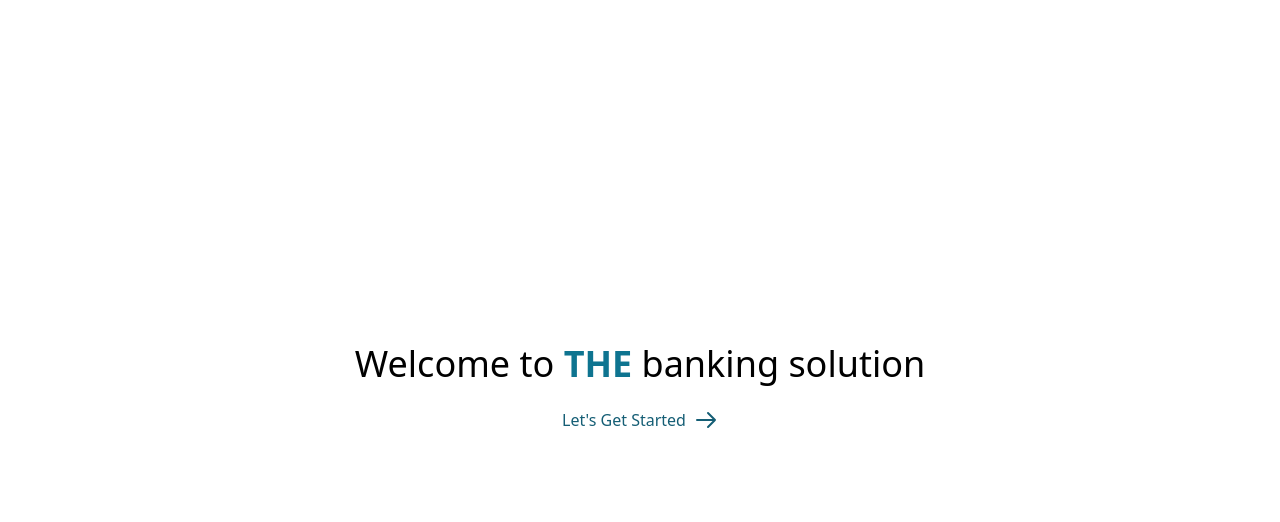
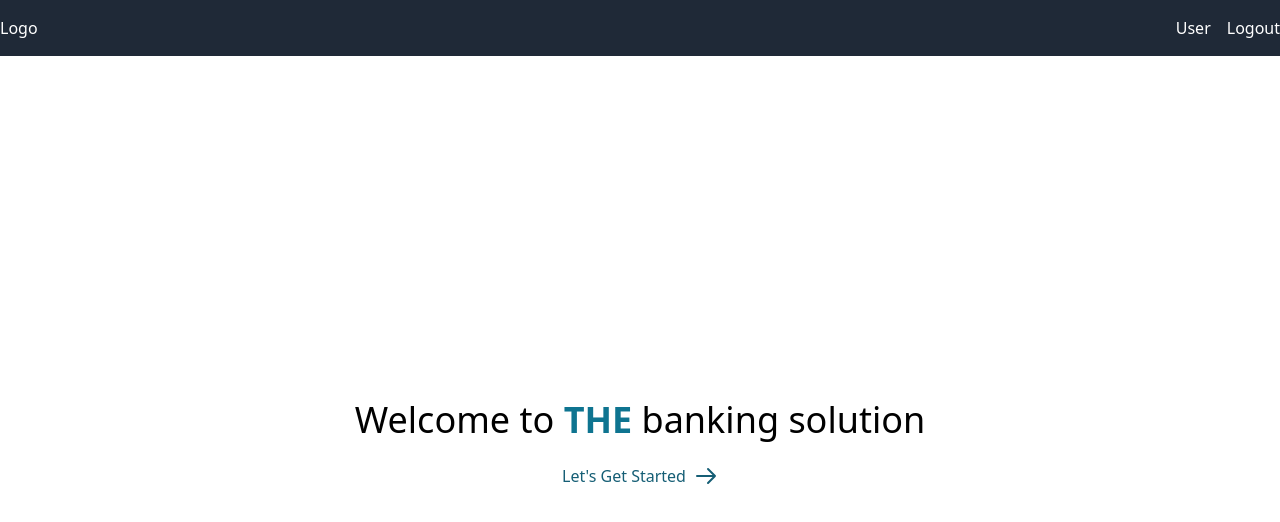
Before and after one commit to Rujaan/nuxtauth-bankApp, a Nuxt app: page / in a window 1280 px wide. Shown: the top 522 px of the page. Built offline with nearby package versions, Linux system fonts and the light colour scheme.

Commit message:
Added new layout, and navbar

```diff
--- /dev/null
+++ b/components/Navbar.vue
@@ -0,0 +1,17 @@
+<template>
+  <div class="bg-gray-800 w-full text-white h-14">
+    <div class="max-w-7xl m-auto flex justify-between items-center h-full">
+      <div class="cursor-pointer">Logo</div>
+      <div class="flex gap-x-4 cursor-pointer">
+        User
+        <button class="cursor-pointer">Logout</button>
+      </div>
+    </div>
+  </div>
+</template>
+
+<script>
+export default {};
+</script>
+
+<style></style>
--- /dev/null
+++ b/layouts/default.vue
@@ -0,0 +1,8 @@
+<template>
+  <div>
+    <Navbar />
+    <div class="max-w-7xl m-auto">
+      <Nuxt />
+    </div>
+  </div>
+</template>
--- /dev/null
+++ b/layouts/login.vue
@@ -0,0 +1,5 @@
+<template>
+  <div>
+    <Nuxt />
+  </div>
+</template>
--- a/nuxt.config.js
+++ b/nuxt.config.js
@@ -1,7 +1,7 @@
 export default {
   // Global page headers: https://go.nuxtjs.dev/config-head
   head: {
-    title: "Next auth - Bank App",
+    title: "Nuxt auth - Bank App",
     htmlAttrs: {
       lang: "en",
     },
--- a/pages/login.vue
+++ b/pages/login.vue
@@ -17,11 +17,14 @@
 <script>
 import AuthForm from "~/components/AuthForm.vue";
 export default {
+  layout: "login",
   components: { AuthForm },
   data() {
     return {};
   },
-  methods: {},
+  methods: {
+    handleSubmit() {},
+  },
 };
 </script>
 
```
Also changed, not shown: store/store.js (added).
